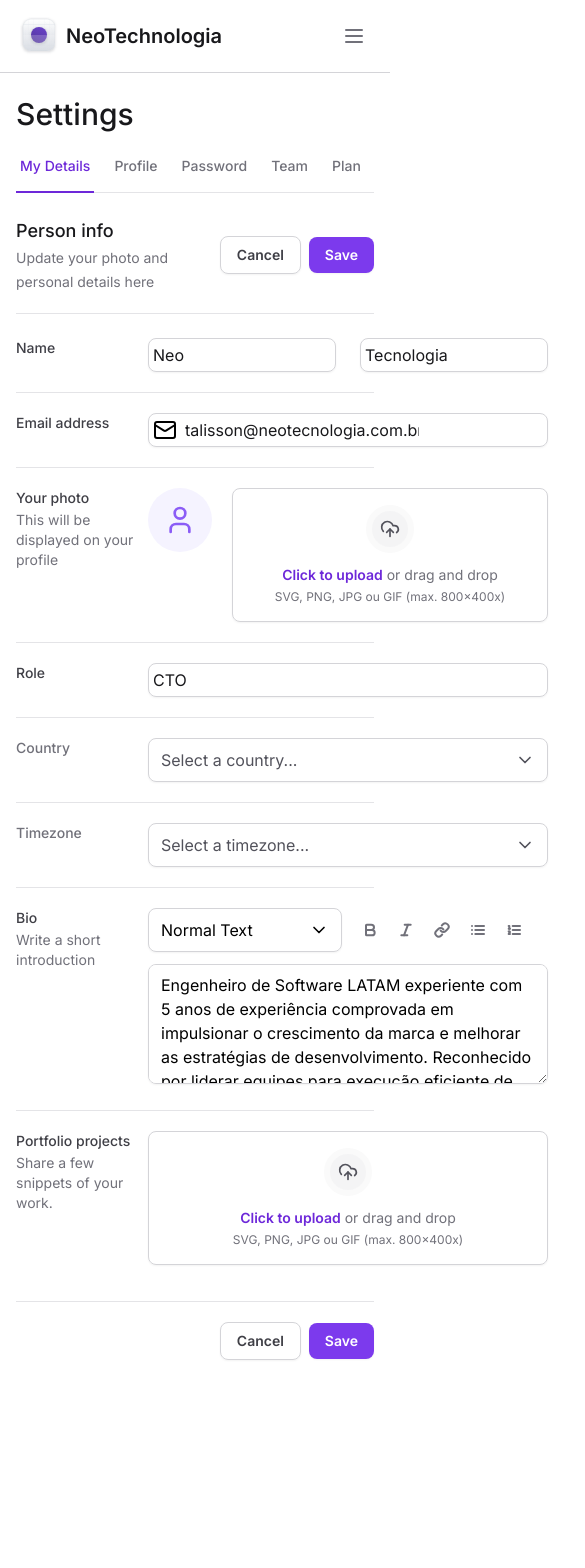
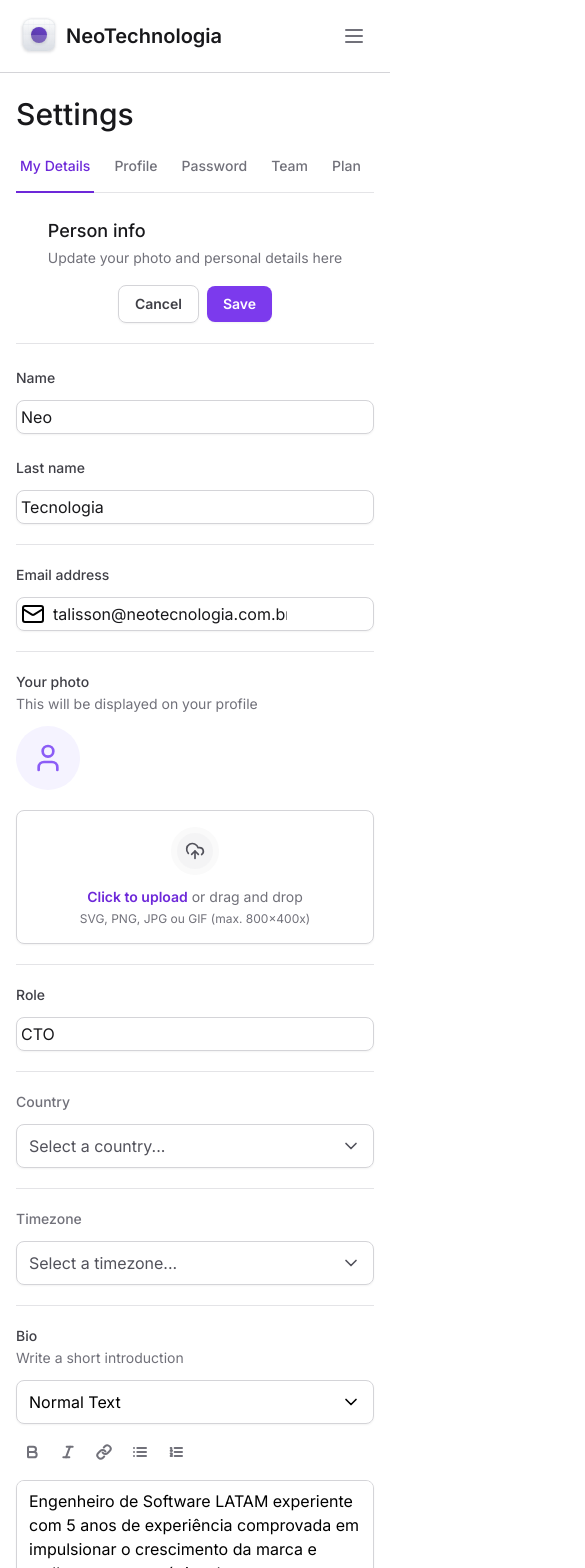
Before and after one commit to tsantosadm/dashboard-tw-next, a Next.js app: page / in a window 390 px wide. Shown: the top 1568 px of the page, 585 px wide, since content can reach past the window. Before the commit the page ends 1408 px from the top, so only its background shows below. Built offline with nearby package versions, Linux system fonts and the light colour scheme.

Commit message:
form responsive

```diff
--- a/src/app/page.tsx
+++ b/src/app/page.tsx
@@ -16,13 +16,15 @@
       <SettingsTabs />
 
       <div className='mt-6 flex flex-col'>
-        <div className='flex items-center justify-between pb-5 border-b border-zinc-200'>
+        <div className='flex flex-col lg:flex-row lg:items-center gap-4 items-center justify-between pb-5 border-b border-zinc-200'>
+
           <div className='space-y-1'>
             <h2 className='text-lg font-medium text-zinc-900'>Person info</h2>
             <span className='text-sm text-zinc-500'>
               Update your photo and personal details here
             </span>
           </div>
+
           <div className='flex items-center gap-2'>
             <Button variant='outline' type='button' form='settings'>
               Cancel
@@ -34,22 +36,29 @@
         </div>
 
         <form id='settings' className='mt-6 flex flex-col w-full gap-5 divide-y divide-zinc-200' >
-          <div className='grid grid-cols-form gap-3'>
+          <div className='lg:grid lg:grid-cols-form gap-3 flex flex-col'>
             <label htmlFor='firstName' className='text-sm font-medium text-zinc-700'>
               Name
             </label>
-            <div className='grid gap-6 grid-cols-2'>
+            <div className='lg:grid gap-6 lg:grid-cols-2 flex flex-col'>
               <Input.InputRoot>
                 <Input.InputControl id='firstName' defaultValue='Neo' />
               </Input.InputRoot>
 
-              <Input.InputRoot>
-                <Input.InputControl defaultValue='Tecnologia' />
-              </Input.InputRoot>
+              <div className='flex flex-col gap-3 lg:block'>
+                <label htmlFor='lastName' className='text-sm font-medium text-zinc-700 lg:sr-only'>
+                  Last name
+                </label>
+
+                <Input.InputRoot>
+                  <Input.InputControl id='lastName' defaultValue='Tecnologia' />
+                </Input.InputRoot>
+              </div>
+
             </div>
           </div>
 
-          <div className='grid grid-cols-form gap-3 pt-5'>
+          <div className='flex flex-col lg:grid lg:grid-cols-form gap-3 pt-5'>
             <label htmlFor='email' className='text-sm font-medium text-zinc-700'>
               Email address
             </label>
@@ -61,19 +70,19 @@
             </Input.InputRoot>
           </div>
 
-          <div className='grid grid-cols-form gap-3 pt-5'>
+          <div className='lg:grid lg:grid-cols-form gap-3 pt-5 flex flex-col'>
             <label htmlFor='photo' className='text-sm font-medium text-zinc-700'>
               Your photo
               <span className='mt-0.5 block text-sm font-normal text-zinc-500'>This will be displayed on your profile</span>
             </label>
-            <FileInput.Root className='flex item-start gap-5'>
+            <FileInput.Root className='flex flex-col lg:item-start gap-5 lg:flex-row'>
               <FileInput.ImagePreview />
               <FileInput.Trigger />
               <FileInput.Control />
             </FileInput.Root>
           </div>
 
-          <div className='grid grid-cols-form gap-3 pt-5'>
+          <div className='lg:grid lg:grid-cols-form gap-3 pt-5 flex flex-col'>
             <label htmlFor='role' className='text-sm font-medium text-zinc-700'>
               Role
             </label>
@@ -82,7 +91,7 @@
             </Input.InputRoot>
           </div>
 
-          <div className='grid grid-cols-form gap-3 pt-5'>
+          <div className='lg:grid lg:grid-cols-form gap-3 pt-5 flex flex-col'>
             <label htmlFor='country' className='text-sm font-medium text-zinc-500'>
               Country
             </label>
@@ -92,7 +101,7 @@
             </Select>
           </div>
 
-          <div className='grid grid-cols-form gap-3 pt-5'>
+          <div className='lg:grid lg:grid-cols-form gap-3 pt-5 flex flex-col'>
             <label htmlFor='timezone' className='text-sm font-medium text-zinc-500'>
               Timezone
             </label>
@@ -102,7 +111,7 @@
             </Select>
           </div>
 
-          <div className='grid grid-cols-form gap-3 pt-5'>
+          <div className='lg:grid lg:grid-cols-form gap-3 pt-5 flex flex-col'>
             <label htmlFor='bio' className='text-sm font-medium text-zinc-700'>
               Bio
               <span className='mt-0.5 block text-sm font-normal text-zinc-500'>
@@ -110,7 +119,7 @@
               </span>
             </label>
             <div className='space-y-3'>
-              <div className='grid gap-3 grid-cols-2'>
+              <div className='lg:grid gap-3 lg:grid-cols-2 flex flex-col'>
                 <Select placeholder='' defaultValue='normal'>
                   <SelectItem value='normal' text='Normal Text' />
                   <SelectItem value='md' text='Markdown' />
@@ -140,7 +149,7 @@
             </div>
           </div>
 
-          <div className='grid grid-cols-form gap-3 pt-5'>
+          <div className='lg:grid lggrid-cols-form flex flex-col gap-3 pt-5'>
             <label htmlFor='projects' className='text-sm font-medium text-zinc-700'>
               Portfolio projects
               <span className='mt-0.5 block text-sm font-normal text-zinc-500'>
@@ -156,7 +165,7 @@
 
           <div className='flex items-center justify-end gap-2 pt-5'>
             <Button variant='outline' type='button' form='settings'>
-               Cancel
+              Cancel
             </Button>
             <Button variant='primary' type='button' form='settings' >
               Save
```
